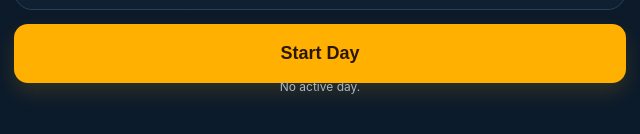
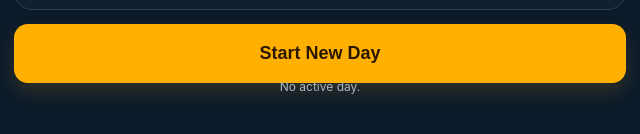
Before and after one commit to Ronnieam/Spark-Transportation-, a plain HTML site: page index.html in a window 1280 px wide. Shown: the part 1584-1718 px from the top of the page, 320-960 px from the left. Drawn offline with Linux system fonts and the light colour scheme.

Commit message:
Add files via upload

```diff
--- a/index.html
+++ b/index.html
@@ -138,7 +138,7 @@ padding:8px
       <div class="muted small" id="driverLine">Driver Pay & Activity Tracker</div>
     </div>
   </div>
-  <div class="version">v1.2.8</div>
+  <div class="version">v1.2.9</div>
 </header>
 
 <section id="home" class="active">
@@ -447,7 +447,7 @@ padding:8px
     <input id="importFile" type="file" accept=".json,application/json">
     <button class="secondary top-gap-sm" onclick="importBackup()">Import Backup</button>
     <div class="kv top-gap"><span>Storage status</span><b>Permanent</b></div>
-    <div class="kv"><span>App version</span><b>1.2.8</b></div>
+    <div class="kv"><span>App version</span><b>1.2.9</b></div>
     <div class="kv"><span>Last migration</span><b id="migrationStatus">None</b></div>
   </div>
 </section>
@@ -512,7 +512,7 @@ function savePersistentState(state){
 }
 
 function exportState(state){
-  const payload={app:'Spark Transportation',version:'1.2.8',exportedAt:new Date().toISOString(),data:state};
+  const payload={app:'Spark Transportation',version:'1.2.9',exportedAt:new Date().toISOString(),data:state};
   const blob=new Blob([JSON.stringify(payload,null,2)],{type:'application/json'});
   const a=document.createElement('a');
   a.href=URL.createObjectURL(blob);
@@ -575,6 +575,10 @@ function toggleDashboardLocation(){
 function callDashboardLocation(){const l=currentDashboardLocation();if(!l||!l.phone){alert('No phone number saved for the current location.');return;}callLocation(l.phone,l.extension||'');}
 function directionsDashboardLocation(){const l=currentDashboardLocation();if(!l){alert('No current location selected.');return;}mapLocation(l);}
 function greetingForNow(){const h=new Date().getHours();return h<12?'Good Morning':h<18?'Good Afternoon':'Good Evening';}
+function lastCompletedDay(){
+ return state.entries&&state.entries.length?state.entries[state.entries.length-1]:null;
+}
+
 
 function showPage(id){document.querySelectorAll('section').forEach(s=>s.classList.remove('active'));$(id).classList.add('active');currentPage=id;document.querySelectorAll('.nav button').forEach(b=>b.classList.toggle('active',b.dataset.page===id));render();}
 function decimalHours(a,b){if(!a||!b)return 0;const [ah,am]=a.split(':').map(Number),[bh,bm]=b.split(':').map(Number);let m=(bh*60+bm)-(ah*60+am);if(m<0)m+=1440;return Math.round((m/60)*100)/100;}
@@ -735,12 +739,19 @@ function render(){
  const now=new Date();
  $('todayDateLabel').textContent=now.toLocaleDateString('en-US',{weekday:'long',month:'long',day:'numeric'});
  $('dashboardGreeting').textContent=greetingForNow()+(state.setup.driverName?', '+state.setup.driverName:'');
- const activityCount=state.locations.reduce((s,l)=>s+(l.activities||[]).length,0);
- const activePay=state.active?running():0;
- $('dashboardStatus').textContent=state.active?'On Duty':'Ready to Start';
- $('dashboardStatusMeta').textContent=state.active?`Started ${state.active.startTime} • ${activityCount} activities`:'No active day';
- $('statusDot').style.background=state.active?'#44d17a':'#ffb000';
- $('dashboardPrimaryButton').textContent=state.active?'Resume Day':'Start Day';
+ const completedDay=state.active?null:lastCompletedDay();
+ const activityCount=state.active
+  ?state.locations.reduce((s,l)=>s+(l.activities||[]).length,0)
+  :completedDay?(completedDay.locations||[]).reduce((s,l)=>s+(l.activities||[]).length,0):0;
+ const activePay=state.active?running():(completedDay?num(completedDay.total):0);
+ $('dashboardStatus').textContent=state.active?'On Duty':completedDay?'Day Complete':'Ready to Start';
+ $('dashboardStatusMeta').textContent=state.active
+  ?`Started ${state.active.startTime} • ${activityCount} activities`
+  :completedDay
+   ?`${completedDay.date} • ${completedDay.miles||0} miles • ${activityCount} activities`
+   :'No active day';
+ $('statusDot').style.background=state.active?'#44d17a':completedDay?'#3d8bfd':'#ffb000';
+ $('dashboardPrimaryButton').textContent=state.active?'Resume Day':'Start New Day';
  const dl=currentDashboardLocation();
  $('dashboardLocationTitle').textContent=dl?`${dl.type} #${dl.number}`:'No location selected';
  $('dashboardLocationName').textContent=dl?(dl.name||'Current activity location'):'Start or resume your day to add a location.';
@@ -751,15 +762,31 @@ function render(){
  $('dashboardNotes').textContent=dl&&dl.notes||'';
  $('dashboardCallButton').disabled=!(dl&&dl.phone);
  $('dashboardDirectionsButton').disabled=!(dl&&(dl.address||dl.city||dl.state));
- const dashMp=state.active?mileagePreview():0,dashAp=state.active?activityTotal():0,dashPp=state.active?ptoPreview():0;
- $('dashboardMileagePay').textContent=money(dashMp);$('dashboardActivityPay').textContent=money(dashAp);$('dashboardPtoPay').textContent=money(dashPp);$('dashboardTotalPay').textContent=money(dashMp+dashAp+dashPp);
+ const dashMp=state.active?mileagePreview():(completedDay?num(completedDay.mileagePay):0);
+ const dashAp=state.active?activityTotal():(completedDay?num(completedDay.activityPay):0);
+ const dashPp=state.active?ptoPreview():(completedDay?num(completedDay.ptoPay):0);
+ const dashboardGrandTotal=state.active?(dashMp+dashAp+dashPp):(completedDay?num(completedDay.total):0);
+ $('dashboardMileagePay').textContent=money(dashMp);
+ $('dashboardActivityPay').textContent=money(dashAp);
+ $('dashboardPtoPay').textContent=money(dashPp);
+ $('dashboardTotalPay').textContent=money(dashboardGrandTotal);
 
- $('homeStatus').textContent=state.active?`Day in progress: ${state.active.date} • ${state.active.startTime} • mileage ${state.active.beginMileage}`:'No active day.';
- $('runningTotal').textContent=money(state.active?running():0);
- $('runningDetail').textContent=state.active?`${state.locations.length} locations • ${state.locations.reduce((s,l)=>s+(l.activities||[]).length,0)} activities`:'No active day';
- $('milesToday').textContent=state.active&&$('endMileage').value?Math.max(0,num($('endMileage').value)-num($('editBeginMileage').value||state.active.beginMileage)):0;
- $('locationsToday').textContent=state.locations.length;
- $('activitiesToday').textContent=state.locations.reduce((s,l)=>s+(l.activities||[]).length,0);
+ $('homeStatus').textContent=state.active
+  ?`Day in progress: ${state.active.date} • ${state.active.startTime} • mileage ${state.active.beginMileage}`
+  :completedDay
+   ?`Completed day: ${completedDay.date}`
+   :'No active day.';
+ $('runningTotal').textContent=money(dashboardGrandTotal);
+ $('runningDetail').textContent=state.active
+  ?`${state.locations.length} locations • ${state.locations.reduce((s,l)=>s+(l.activities||[]).length,0)} activities`
+  :completedDay
+   ?`${(completedDay.locations||[]).length} locations • ${activityCount} activities`
+   :'No active day';
+ $('milesToday').textContent=state.active&&$('endMileage').value
+  ?Math.max(0,num($('endMileage').value)-num($('editBeginMileage').value||state.active.beginMileage))
+  :completedDay?num(completedDay.miles):0;
+ $('locationsToday').textContent=state.active?state.locations.length:(completedDay?(completedDay.locations||[]).length:0);
+ $('activitiesToday').textContent=activityCount;
  $('adpToday').textContent=money(state.setup.manualAdp);
  $('dayCount').textContent=state.entries.length;
  $('totalPay').textContent=money(state.entries.reduce((s,e)=>s+num(e.total),0));
--- a/sw.js
+++ b/sw.js
@@ -1,4 +1,4 @@
-const CACHE='spark-v1-2-8-breakdown';
+const CACHE='spark-v1-2-9-hold-completed-totals';
 const ASSETS=['./','index.html','manifest.json','logo.png','icon-192.png','icon-512.png'];
 self.addEventListener('install',e=>{self.skipWaiting();e.waitUntil(caches.open(CACHE).then(c=>c.addAll(ASSETS)));});
 self.addEventListener('activate',e=>{e.waitUntil(Promise.all([self.clients.claim(),caches.keys().then(keys=>Promise.all(keys.filter(k=>k!==CACHE).map(k=>caches.delete(k))))]));});
```
Also changed, not shown: README.txt.
